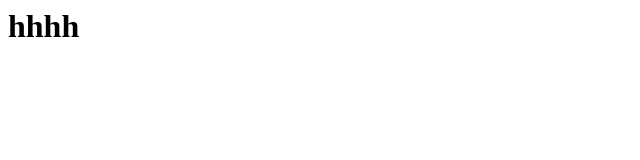
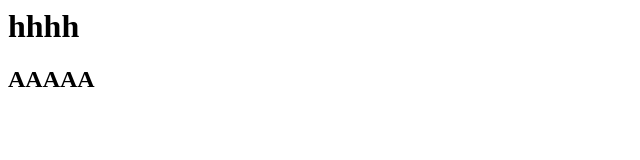
Before and after one commit to TA9014/PreCodecamp7, a plain HTML site: page index.html in a window 1280 px wide. Shown: the whole page, without its empty margins (0-640 px from the left). Drawn offline with Linux system fonts and the light colour scheme.

Commit message:
third commit

```diff
--- a/index.html
+++ b/index.html
@@ -6,5 +6,6 @@
 </head>
 <body>
     <h1>hhhh</h1>
+    <h2>AAAAA</h2>
 </body>
 </html>
```
